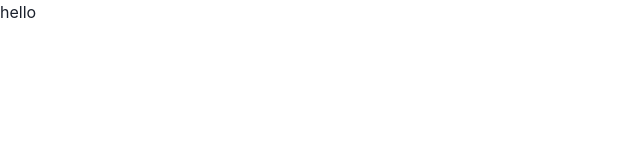
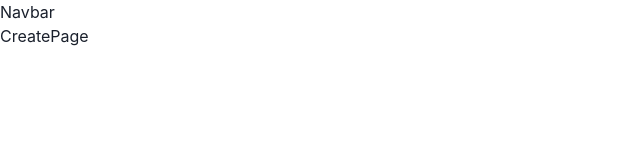
Before and after one commit to acervantest/mern-course, a React (Vite) app in the folder frontend/: page /create in a window 1280 px wide. Shown: the top 160 px of the page, without its empty margins (0-640 px from the left). Built offline with nearby package versions, Linux system fonts and the light colour scheme.

Commit message:
Home page and navbar initial structure

```diff
--- a/frontend/src/App.jsx
+++ b/frontend/src/App.jsx
@@ -1,10 +1,19 @@
+import { Box } from "@chakra-ui/react"
+import { Route, Routes } from "react-router-dom"
+import Navbar from "./components/Navbar"
+import Homepage from "./pages/Homepage"
+import CreatePage from "./pages/CreatePage"
 
 function App() {
 
   return (
-    <>
-     <div>hello</div>
-    </>
+    <Box minH={'100vh'}>
+      <Navbar />
+      <Routes>
+        <Route path='/' element={<Homepage />} />
+        <Route path='/create' element={<CreatePage />} />
+      </Routes>
+    </Box>
   )
 }
 
--- /dev/null
+++ b/frontend/src/components/Navbar.jsx
@@ -0,0 +1,9 @@
+import React from 'react'
+
+const Navbar = () => {
+  return (
+    <div>Navbar</div>
+  )
+}
+
+export default Navbar
--- a/frontend/src/main.jsx
+++ b/frontend/src/main.jsx
@@ -2,11 +2,14 @@ import { StrictMode } from 'react'
 import { ChakraProvider } from '@chakra-ui/react'
 import { createRoot } from 'react-dom/client'
 import App from './App.jsx'
+import { BrowserRouter } from 'react-router-dom'
 
 createRoot(document.getElementById('root')).render(
   <StrictMode>
-    <ChakraProvider>
-      <App />
-    </ChakraProvider>
+    <BrowserRouter>
+      <ChakraProvider>
+        <App />
+      </ChakraProvider>
+    </BrowserRouter>
   </StrictMode>,
 )
--- /dev/null
+++ b/frontend/src/pages/CreatePage.jsx
@@ -0,0 +1,9 @@
+import React from 'react'
+
+const CreatePage = () => {
+  return (
+    <div>CreatePage</div>
+  )
+}
+
+export default CreatePage
--- /dev/null
+++ b/frontend/src/pages/Homepage.jsx
@@ -0,0 +1,9 @@
+import React from 'react'
+
+const Homepage = () => {
+  return (
+    <div>Homepage</div>
+  )
+}
+
+export default Homepage
```
